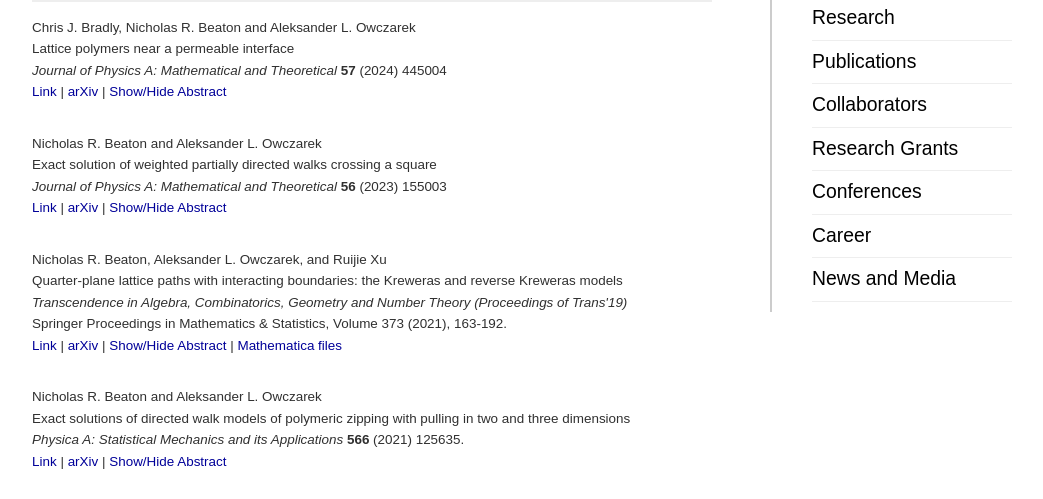
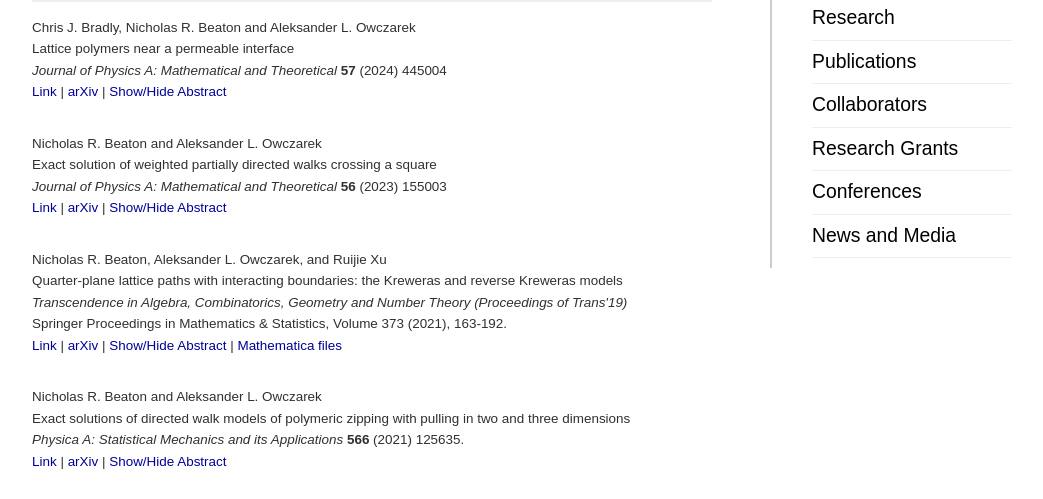
Before and after one commit to AleksanderOwczarek/outward-display, a plain HTML site: page publications.html in a window 1280 px wide. Shown: the part 298-797 px from the top of the page, without its empty margins (118-1161 px from the left). Drawn offline with nearby package versions, Linux system fonts and the light colour scheme; some packages are replaced by stand-ins of ours.

Commit message:
Update publications.html

```diff
--- a/publications.html
+++ b/publications.html
@@ -34,7 +34,7 @@
     <li><a href="collaborators.html">Collaborators</a><br /></li>
     <li><a href="grants.html">Research Grants</a><br /></li>
     <li><a href="conferences.html">Conferences</a><br /></li>
-    <li><a href="career.html">Career</a><br /></li>
+ <!--   <li><a href="career.html">Career</a><br /></li>  -->
     <li><a href="newsandmedia.html">News and Media</a><br /></li>
   </ul>
 </div>
```
